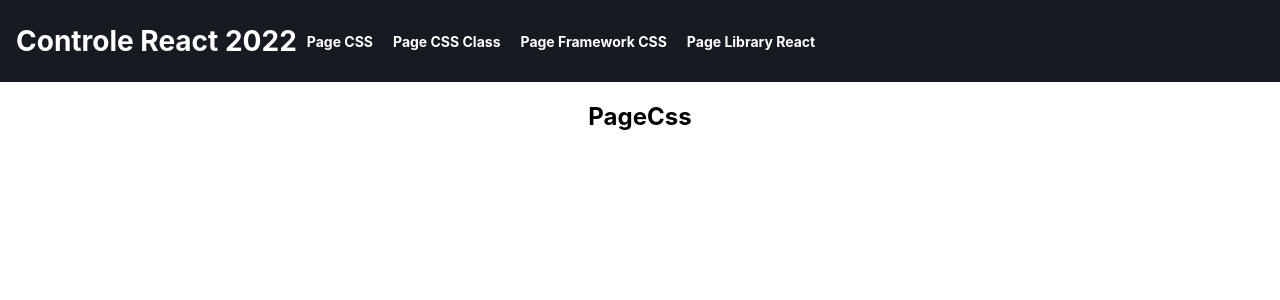
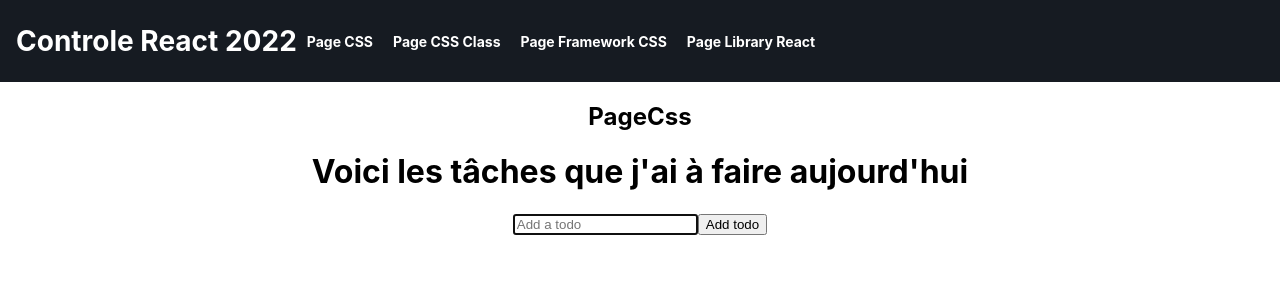
Before and after one commit to deepyjr/Controle-React-2022, a React (Create React App) app: page /PageCSS in a window 1280 px wide. Shown: the top 300 px of the page. Built offline with nearby package versions, Linux system fonts and the light colour scheme.

Commit message:
Todolist setup

```diff
--- /dev/null
+++ b/src/Components/TodoList/TodoInput.jsx
@@ -0,0 +1,66 @@
+import React, { useState, useEffect, useRef } from "react";
+
+function TodoInput(props) {
+  const [input, setInput] = useState(props.edit ? props.edit.value : "");
+
+  const inputRef = useRef(null);
+
+  useEffect(() => {
+    inputRef.current.focus();
+  });
+
+  const handleSubmit = (e) => {
+    e.preventDefault();
+
+    props.onSubmit({
+      id: Math.floor(Math.random() * 1000),
+      text: input,
+    });
+
+    console.log(input);
+
+    setInput("");
+  };
+
+  const handleChange = (e) => {
+    setInput(e.target.value);
+  };
+
+  return (
+    <form className="todo-form" onSubmit={handleSubmit}>
+      {props.edit ? (
+        <>
+          <input
+            type="text"
+            placeholder="Update your item"
+            value={input}
+            name="text"
+            className="todo-input edit"
+            onChange={handleChange}
+            ref={inputRef}
+          />
+          <button onClick={handleSubmit} className="todo-button edit">
+            Update
+          </button>
+        </>
+      ) : (
+        <>
+          <input
+            type="text"
+            placeholder="Add a todo"
+            value={input}
+            name="text"
+            className="todo-input"
+            onChange={handleChange}
+            ref={inputRef}
+          />
+          <button onClick={handleSubmit} className="todo-button">
+            Add todo
+          </button>
+        </>
+      )}
+    </form>
+  );
+}
+
+export default TodoInput;
--- /dev/null
+++ b/src/Components/TodoList/Todolist.jsx
@@ -0,0 +1,119 @@
+import React, { useState, useEffect } from "react";
+import TodoInput from "./TodoInput";
+
+function TodoList() {
+  //////////////////////////////////////////////////// VARIABLES //////////////////////////////////////////////////////
+
+  const [todos, setTodos] = useState([]);
+  const LOCAL_STORAGE_KEY = "Estiam-Todolist";
+  const [edit, setEdit] = useState({
+    id: null,
+    value: "",
+  });
+
+  //////////////////////////////////////////////////// HOOKS //////////////////////////////////////////////////////
+
+  // Load data from localstorage into todoList
+  useEffect(() => {
+    const storageTodos = JSON.parse(localStorage.getItem(LOCAL_STORAGE_KEY));
+    if (storageTodos) {
+      setTodos(storageTodos);
+    }
+  }, []);
+
+  // Save data to localstorage
+  useEffect(() => {
+    localStorage.setItem(LOCAL_STORAGE_KEY, JSON.stringify(todos));
+  }, [todos]);
+
+  //////////////////////////////////////////////////// FUNCTIONS //////////////////////////////////////////////////////
+
+  /*
+   * Add function
+   * @param {string} todo
+   * @returns {void}
+   */
+  const addTodo = (todo) => {
+    if (!todo.text || /^\s*$/.test(todo.text)) {
+      return;
+    }
+    const newTodos = [todo, ...todos];
+    setTodos(newTodos);
+  };
+
+  /*
+   * Update function
+   * @param {number} id
+   * @param {string} newValue
+   * @returns {void}
+   */
+  const updateTodo = (todoId, newValue) => {
+    if (!newValue.text || /^\s*$/.test(newValue.text)) {
+      return;
+    }
+    setTodos((prev) =>
+      prev.map((item) => (item.id === todoId ? newValue : item))
+    );
+    setEdit({
+      id: null,
+      value: "",
+    });
+  };
+
+  /*
+   * Remove function
+   * @param {number} id
+   * @ return {void}
+   * */
+
+  const removeTodo = (id) => {
+    const removeArr = [...todos].filter((todo) => todo.id !== id);
+    setTodos(removeArr);
+  };
+
+  /*
+   * Complete function
+   * @param {number} id
+   * @ return {void}
+   * */
+  const completeTodo = (id) => {
+    let updatedTodos = todos.map((todo) => {
+      if (todo.id === id) {
+        todo.isComplete = !todo.isComplete;
+      }
+      return todo;
+    });
+    setTodos(updatedTodos);
+  };
+
+  //////////////////////////////////////////////////// RENDER //////////////////////////////////////////////////////
+
+  return (
+    <div className="todo-context">
+      <h1>Voici les tâches que j'ai à faire aujourd'hui</h1>
+      <TodoInput onSubmit={addTodo} />
+      {edit.id ? (
+        <TodoInput
+          edit={edit}
+          onSubmit={(value) => updateTodo(edit.id, value)}
+        />
+      ) : (
+        todos.map((todo, index) => (
+          <div key={index}>
+            <div key={todo.id} onClick={() => completeTodo(todo.id)}>
+              {todo.text}
+            </div>
+            <div>
+              <button onClick={() => removeTodo(todo.id)} />
+              <button
+                onClick={() => setEdit({ id: todo.id, value: todo.text })}
+              />
+            </div>
+          </div>
+        ))
+      )}
+    </div>
+  );
+}
+
+export default TodoList;
--- a/src/Views/PageCSS/PageCss.jsx
+++ b/src/Views/PageCSS/PageCss.jsx
@@ -1,10 +1,14 @@
-import React from 'react';
-import './PageCss.css';
+import React from "react";
+import "./PageCss.css";
+import TodoList from "../../Components/TodoList/Todolist";
 
 function PageCss() {
   return (
-    <h2>PageCss</h2>
-  )
+    <div>
+      <h2>PageCss</h2>
+      <TodoList />
+    </div>
+  );
 }
 
-export default PageCss
+export default PageCss;
```
Also changed, not shown: 1 other file (tests, documents, lock files or other folders).
